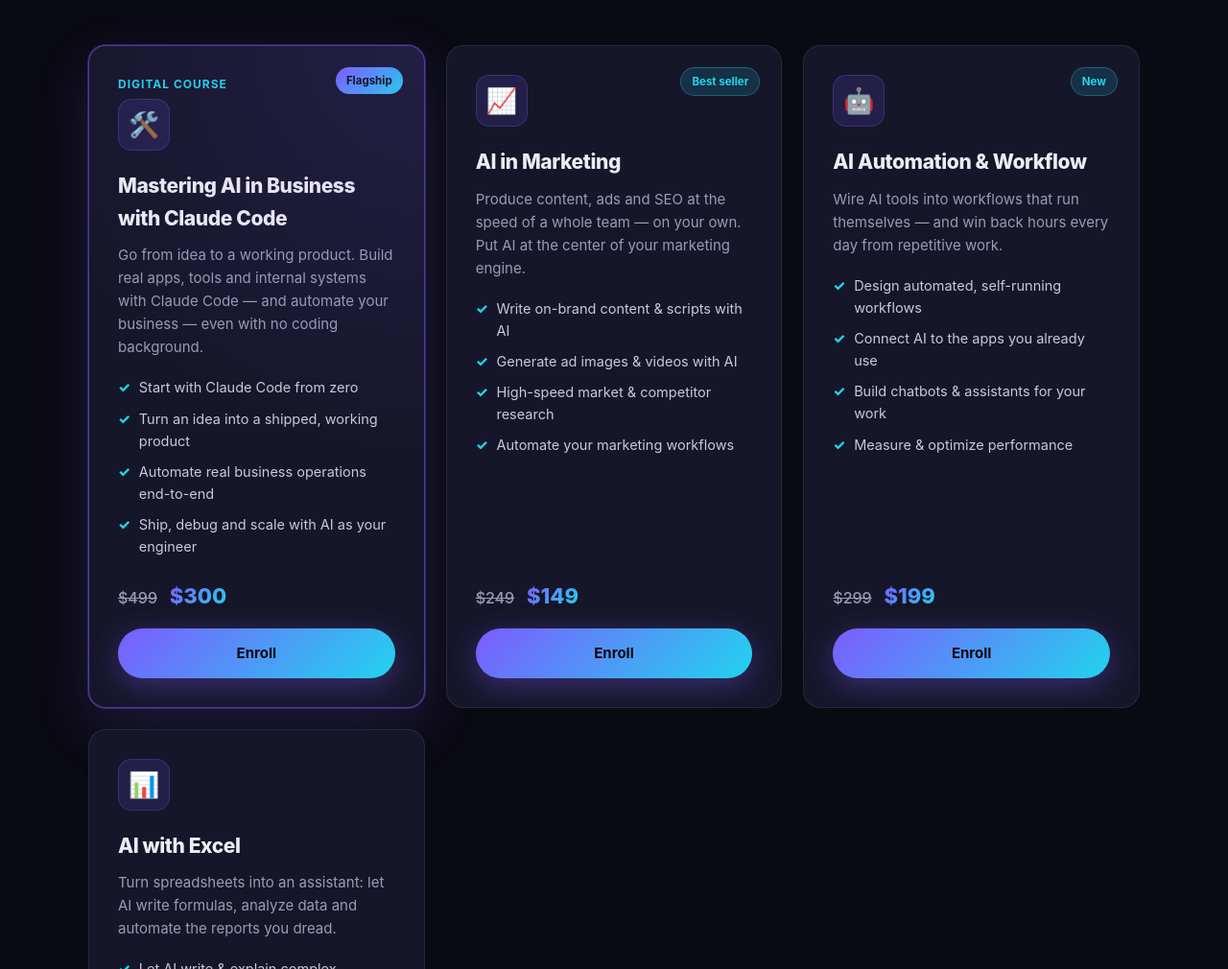
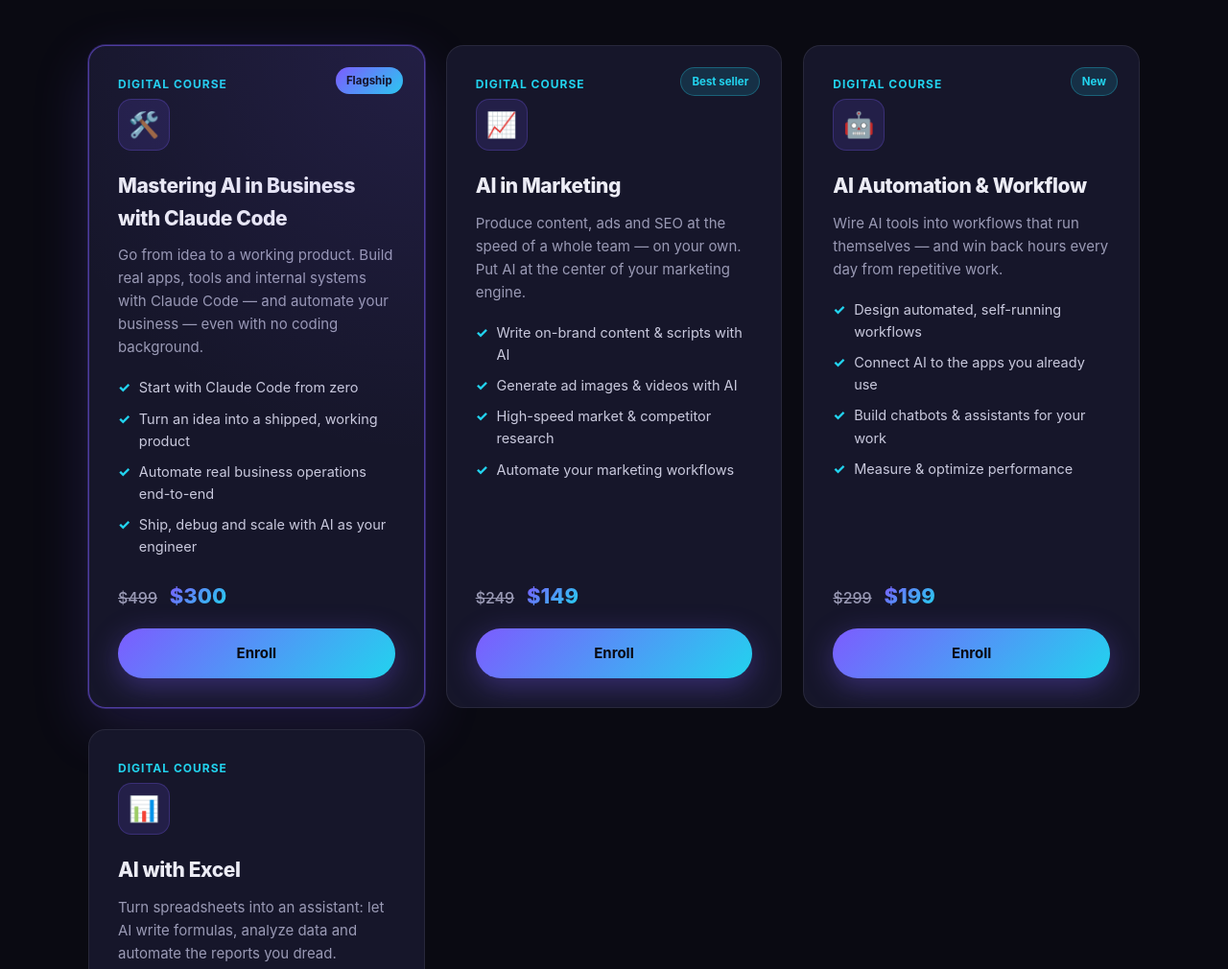
Before and after one commit to paxle1802/paxneo-landing, a plain HTML site: page index.html in a window 1280 px wide. Shown: the part 1092-2102 px from the top of the page at 96% size. Drawn offline with Linux system fonts and the light colour scheme.

Commit message:
feat: add favicon (P mark) + mark all course cards as Digital Course

```diff
--- a/index.html
+++ b/index.html
@@ -8,6 +8,11 @@
 <meta property="og:title" content="Paxneo — Master AI for Business">
 <meta property="og:description" content="Mastering AI in Business with Claude Code · AI in Marketing · AI with Excel. Practical, project-based, ship real results.">
 <meta property="og:type" content="website">
+<link rel="icon" type="image/svg+xml" href="favicon.svg">
+<link rel="icon" type="image/png" sizes="32x32" href="favicon-32x32.png">
+<link rel="icon" type="image/png" sizes="16x16" href="favicon-16x16.png">
+<link rel="icon" href="favicon.ico" sizes="any">
+<link rel="apple-touch-icon" href="apple-touch-icon.png">
 <style>
   :root{
     --bg:#0a0a12;
@@ -229,6 +234,7 @@
 
       <div class="course">
         <span class="tag">Best seller</span>
+        <span class="eyebrow">Digital Course</span>
         <div class="ico">📈</div>
         <h3>AI in Marketing</h3>
         <p>Produce content, ads and SEO at the speed of a whole team — on your own. Put AI at the center of your marketing engine.</p>
@@ -244,6 +250,7 @@
 
       <div class="course">
         <span class="tag">New</span>
+        <span class="eyebrow">Digital Course</span>
         <div class="ico">🤖</div>
         <h3>AI Automation &amp; Workflow</h3>
         <p>Wire AI tools into workflows that run themselves — and win back hours every day from repetitive work.</p>
@@ -258,6 +265,7 @@
       </div>
 
       <div class="course">
+        <span class="eyebrow">Digital Course</span>
         <div class="ico">📊</div>
         <h3>AI with Excel</h3>
         <p>Turn spreadsheets into an assistant: let AI write formulas, analyze data and automate the reports you dread.</p>
```
Also changed, not shown: apple-touch-icon.png (added), favicon-16x16.png (added), favicon-32x32.png (added), favicon.ico (added), favicon.svg (added).
